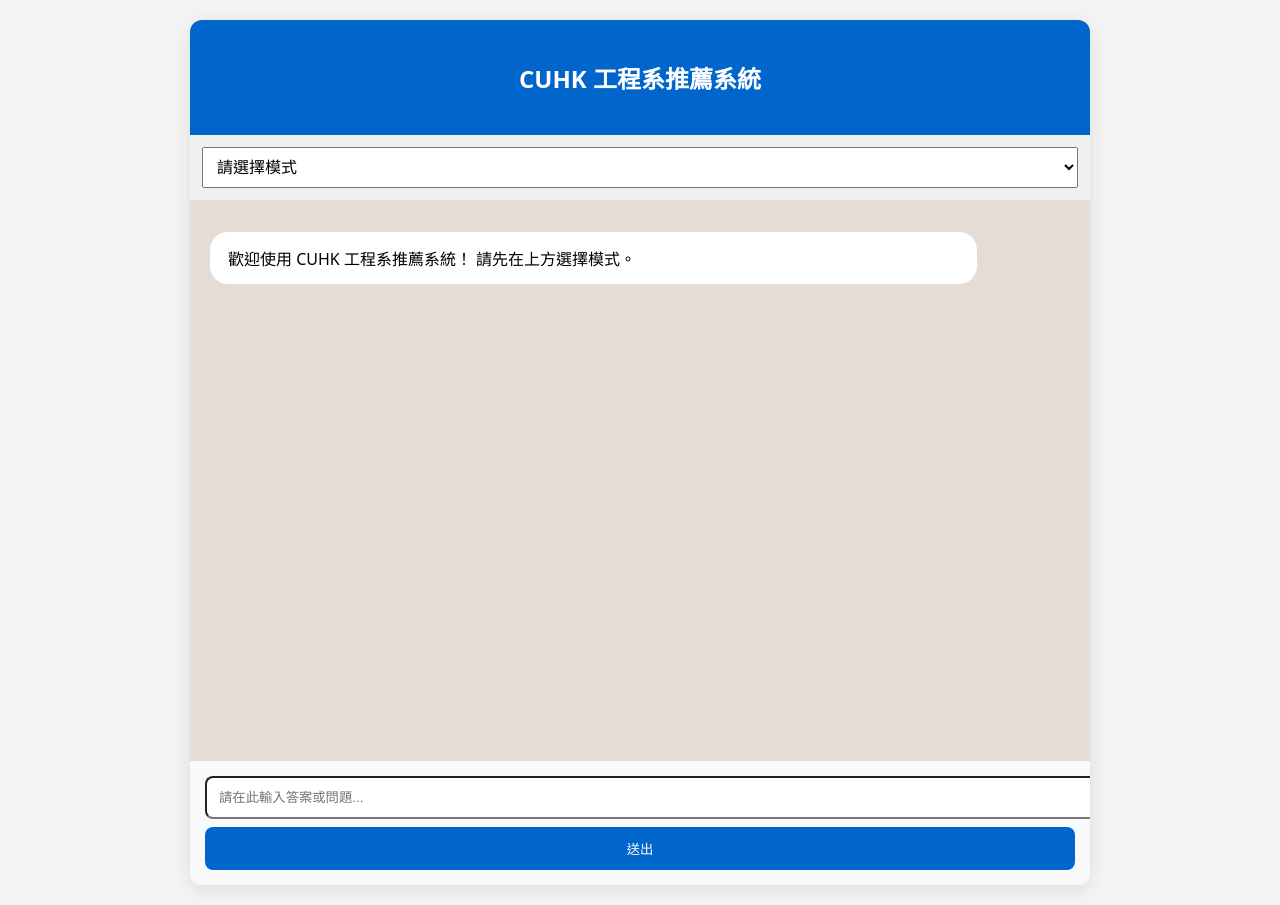
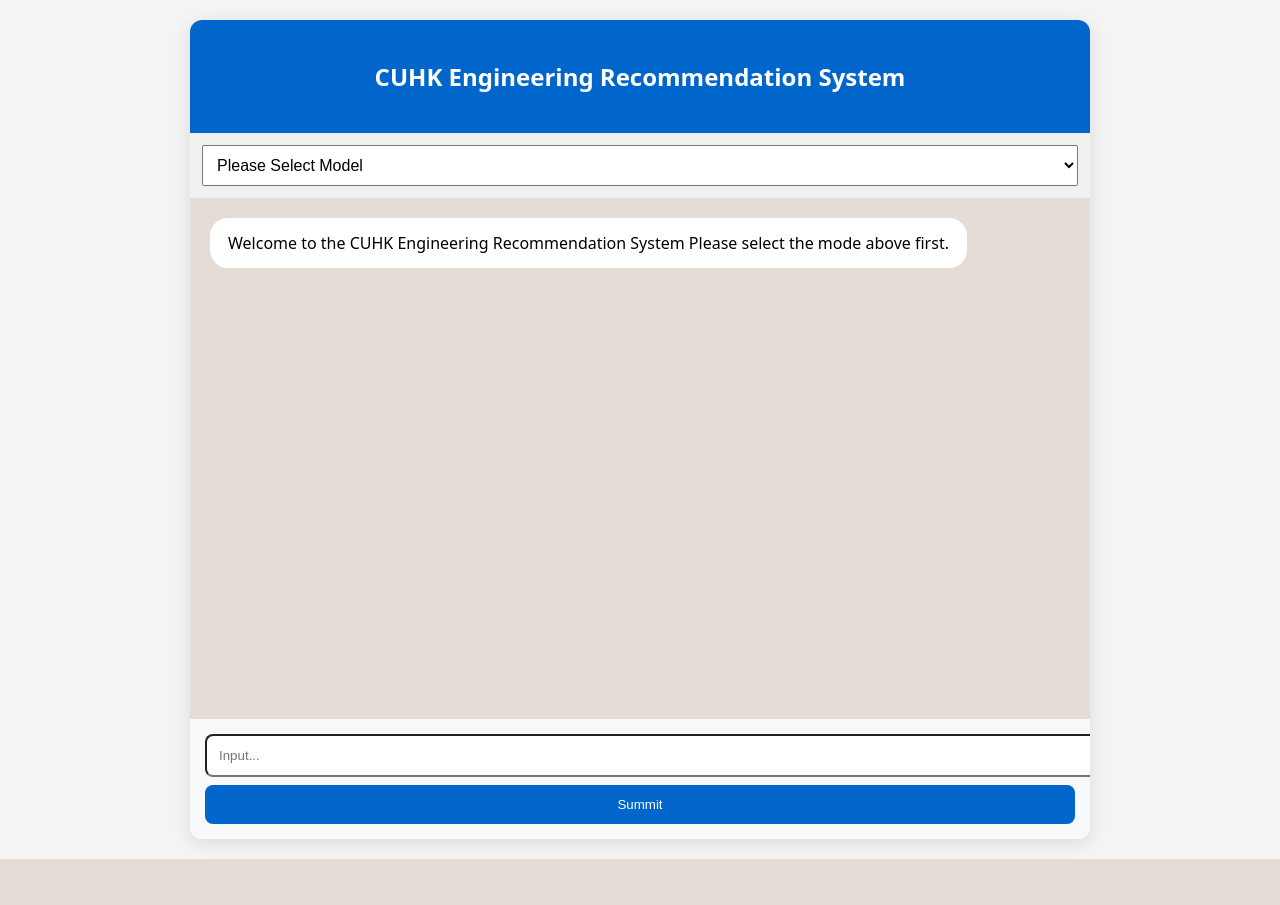
Before and after one commit to Ansonhole/IERG_FYP_Term2, a FastAPI app: page / in a window 1280 px wide. After the commit the page ends 859 px from the top, so only its background shows below. Run offline with FastAPI, Linux system fonts and the light colour scheme.

Commit message:
Update index.html

```diff
--- a/templates/index.html
+++ b/templates/index.html
@@ -3,37 +3,44 @@
 <head>
     <meta charset="UTF-8">
     <meta name="viewport" content="width=device-width, initial-scale=1.0">
-    <title>CUHK 工程系推薦系統</title>
+    <title>CUHK Engineering Recommendation System</title>
     <style>
         body { font-family: system-ui, sans-serif; background: #f4f4f5; margin:0; padding:20px; }
         .container { max-width: 900px; margin:auto; background:white; border-radius:12px; box-shadow:0 4px 20px rgba(0,0,0,0.1); overflow:hidden; }
         .header { background:#0066cc; color:white; padding:20px; text-align:center; }
-        .messages-area { height:65vh; overflow-y:auto; padding:20px; background:#e5ddd5; }
-        .message { margin:12px 0; padding:14px 18px; border-radius:18px; max-width:85%; }
+        .messages-area { height:60vh; overflow-y:auto; padding:20px; background:#e5ddd5; display:flex; flex-direction:column; gap:12px; }
+        .message { max-width: 85%; padding:14px 18px; border-radius:18px; }
         .received { background:white; align-self:flex-start; }
         .sent { background:#dcf8c6; align-self:flex-end; }
         .input-area { padding:15px; background:#f8f9fa; border-top:1px solid #ddd; }
+        .evaluation-box {
+            background:#fff3cd;
+            padding:15px;
+            margin:15px 0;
+            border-radius:10px;
+            border:1px solid #ffeaa7;
+        }
     </style>
 </head>
 <body>
     <div class="container">
         <div class="header">
-            <h2>CUHK 工程系推薦系統</h2>
+            <h2>CUHK Engineering Recommendation System</h2>
         </div>
 
         <div style="padding:12px; background:#f0f0f0;">
             <select id="mode" onchange="switchMode()" style="width:100%; padding:10px; font-size:16px;">
-                <option value="0">請選擇模式</option>
-                <option value="1">1. 工作推薦模式</option>
-                <option value="2">2. 學院推薦模式</option>
+                <option value="0">Please Select Model</option>
+                <option value="1">1. Job Recommendation System</option>
+                <option value="2">2. College Recommendation System</option>
             </select>
         </div>
 
         <div class="messages-area" id="chat"></div>
 
         <div class="input-area">
-            <input type="text" id="query" placeholder="請在此輸入答案或問題..." style="width:100%; padding:12px; border-radius:8px;">
-            <button id="sendBtn" style="margin-top:8px; width:100%; padding:12px; background:#0066cc; color:white; border:none; border-radius:8px;">送出</button>
+            <input type="text" id="query" placeholder="Input..." style="width:100%; padding:12px; border-radius:8px;">
+            <button id="sendBtn" style="margin-top:8px; width:100%; padding:12px; background:#0066cc; color:white; border:none; border-radius:8px;">Summit</button>
         </div>
     </div>
 
@@ -82,16 +89,16 @@
             const evalDiv = document.createElement("div");
             evalDiv.className = "evaluation-box";
             evalDiv.innerHTML = `
-                <strong>📊 請評估本次推薦結果</strong><br>
-                <small>勾選你覺得「適合 / 有用」的推薦項目（可複選）</small><br><br>
+                <strong>📊 Please evaluate the results of this recommendation.</strong><br>
+                <small>Select the recommended items that you find "suitable/useful" (multiple selections are allowed).</small><br><br>
                 ${lastRecommendedIds.map((id, idx) => `
                     <label class="recommend-item">
                         <input type="checkbox" value="${id}" class="eval-check">
-                        【${idx+1}】 ID: ${id}
+                        【${idx+1}】 Suggestion ${idx+1}
                     </label><br>
                 `).join('')}
                 <br>
-                <button onclick="submitEvaluation()" style="padding:8px 16px; background:#0066cc; color:white; border:none; border-radius:6px;">提交評估</button>
+                <button onclick="submitEvaluation()" style="padding:8px 16px; background:#0066cc; color:white; border:none; border-radius:6px;">Submit evaluation</button>
             `;
             chat.appendChild(evalDiv);
             chat.scrollTop = chat.scrollHeight;
@@ -101,7 +108,7 @@
             const checked = Array.from(document.querySelectorAll('.eval-check:checked')).map(cb => cb.value);
 
             if (checked.length === 0) {
-                alert("請至少勾選一項推薦！");
+                alert("Please select at least one recommendation");
                 return;
             }
 
@@ -110,16 +117,16 @@
                     method: "POST",
                     headers: {"Content-Type": "application/json"},
                     body: JSON.stringify({
-                        query: "用戶評估本次推薦",
+                        query: "User evaluation of this recommendation",
                         recommended_ids: lastRecommendedIds,
                         ground_truth_ids: checked
                     })
                 });
 
                 const data = await res.json();
-                addMessage("received", "✅ " + (data.message || "感謝你的評估！"));
+                addMessage("received", "✅ " + (data.message || "Thank you for your evaluation!"));
             } catch (err) {
-                addMessage("received", "❌ 評估提交失敗，請稍後再試。");
+                addMessage("received", "❌ The evaluation submission failed. Please try again later.");
             }
         }
 
@@ -131,26 +138,26 @@
 
             if (currentMode === 1) {
                 currentQuestions = [
-                    "請輸入你的年級（例如 2、3、4）：",
-                    "請輸入主要技能（用逗號分隔，例如 python, machine learning）：",
-                    "請輸入興趣領域（用逗號分隔，例如 AI, software engineering）：",
-                    "請輸入你的 GPA（例如 3.5）："
+                    "Please enter your year.（for example: 2、3、4）：",
+                    "Please enter your main skills.（Separate with commas, for example: python, machine learning）：",
+                    "Please enter your interest.（Separate with commas, for example: AI, software engineering）：",
+                    "Please enter your GPA（for example: 3.5）："
                 ];
-                addMessage("received", "【工作推薦模式】\n\n請依序回答以下問題：");
+                addMessage("received", "【Job Recommendation Mode】\n\nPlease answer the following questions in order:");
                 addMessage("received", currentQuestions[0]);
             } else if (currentMode === 2){
                 currentQuestions = [
-                    "1. 你希望住學院宿舍嗎？ (是 / 否 / 無所謂)",
-                    "2. 你對基督教氛圍和價值觀的重視程度？ (高 / 中 / 低 / 無所謂)",
-                    "3. 你對通識教育（GE課程）的興趣程度？ (高 / 中 / 低)",
-                    "4. 你喜歡參加學院活動、領導培訓、交流嗎？ (是 / 否 / 無所謂)",
-                    "5. 你比較重視學院的學術氛圍還是生活體驗？ (學術 / 生活 / 兩者都要)",
-                    "6. 你的性格比較內向還是外向？ (內向 / 外向 / 都可以)"
+                    "1. Do you want to live in college dormitories? (Yes / No / Doesn't matter)",
+                    "2. How much do you value the Christian atmosphere and values? (High / Medium / Low / Doesn't matter)",
+                    "3. How interested are you in general education (GE) courses? (High / Medium / Low)",
+                    "4. Do you enjoy participating in college activities, leadership training, and networking? (Yes / No / Doesn't matter)",
+                    "5. Do you value the academic atmosphere or the student life experience more at the college? (Academic / Life / Both)",
+                    "6. Are you more introverted or extroverted? (Introverted / Extroverted / Either)"
                 ];
-                addMessage("received", "【學院推薦模式】\n\n請依序回答以下問題，我會為你推薦最適合的學院：");
+                addMessage("received", "【College Recommendation Mode】\n\nPlease answer the following questions in order:");
                 addMessage("received", currentQuestions[0]);
             } else {
-                addMessage("received", "你未選擇任何模式，請先在上方選擇模式。");
+                addMessage("received", "You have not selected any mode. Please select a mode above first.");
             }
         }
 
@@ -171,9 +178,9 @@
                     // 全部填完，儲存資料並通知後端
                     userProfile = answers;
                     if (currentMode == 1) {
-                        addMessage("received", "✅ 資料已收集完成！現在你可以開始提問了。\n例如：推薦適合我的實習");
+                        addMessage("received", "✅ The information has been collected! Now you can start asking questions.\nFor example: Recommend an internship that suits me.");
                     } else {
-                        addMessage("received", "✅ 資料已收集完成！現在你可以開始提問了。\n例如：推薦最適合我的學院");
+                        addMessage("received", "✅ The information has been collected! Now you can start asking questions.\nFor example: Recommend a college that suits me.");
                     }
                 }
             }
@@ -201,10 +208,10 @@
                             }, 800);
                         }
                     } else {
-                        addMessage("received", "錯誤：" + (data.error || "無法取得回應"));
+                        addMessage("received", "Error：" + (data.error || "Unable to receive a response"));
                     }
                 } catch (err) {
-                    addMessage("received", "網路錯誤，請稍後再試。");
+                    addMessage("received", "Network error, please try again later.");
                 }
             }
         }
@@ -213,7 +220,7 @@
         queryInput.addEventListener('keypress', e => { if (e.key === 'Enter') sendMessage(); });
 
         window.onload = () => {
-            addMessage("received", "歡迎使用 CUHK 工程系推薦系統！\n請先在上方選擇模式。");
+            addMessage("received", "Welcome to the CUHK Engineering Recommendation System\nPlease select the mode above first.");
         };
     </script>
 </body>
```
